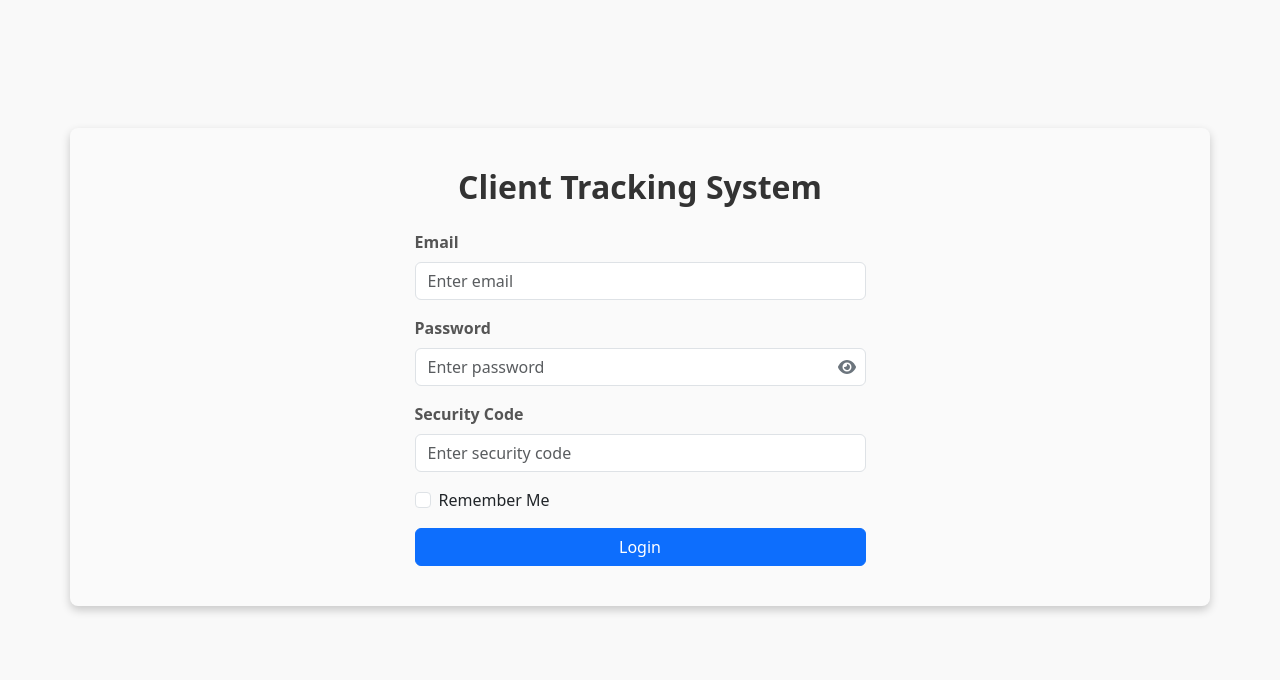
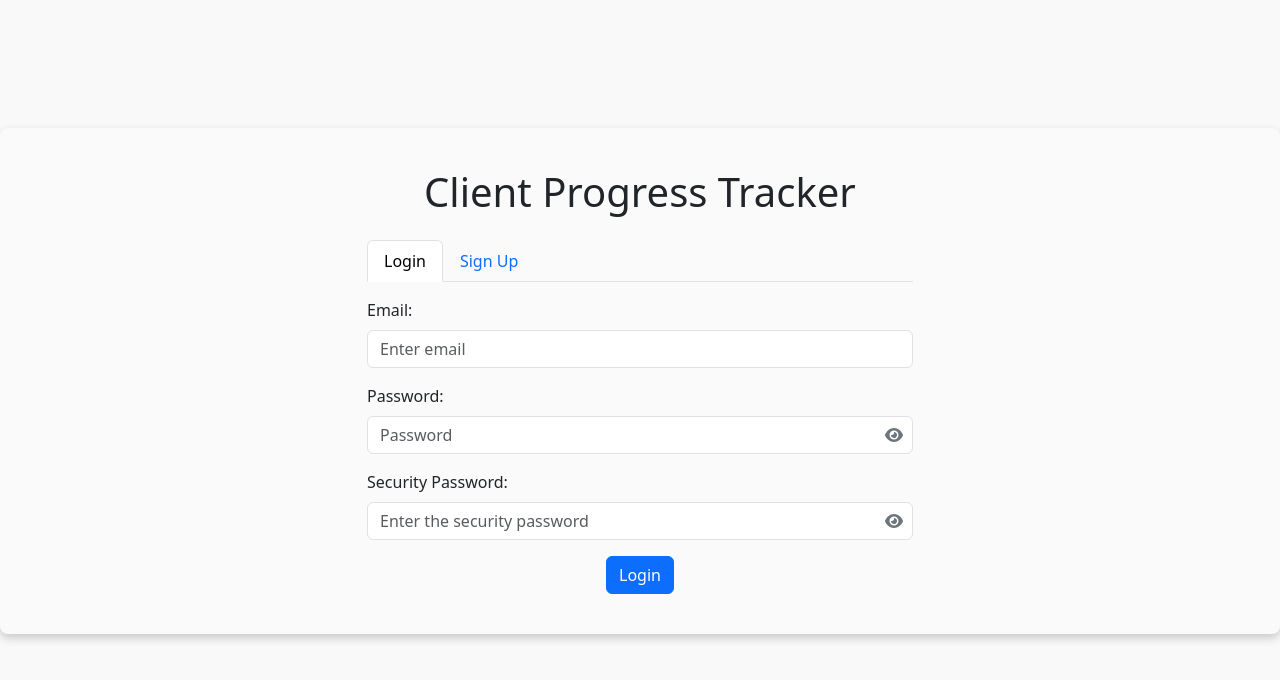
Before and after one commit to Joshua11l/client-tracking-systems, a React (Create React App) app: page /admin in a window 1280 px wide. Shown: the top 680 px of the page. Built offline with nearby package versions, Linux system fonts and the light colour scheme; no server answers.

Commit message:
new changes

```diff
--- a/src/components/ClientList.js
+++ b/src/components/ClientList.js
@@ -31,7 +31,6 @@ const ClientList = ({ clients, onAddUpdate, onClientClick, onEditClient }) => {
                 <hr />
                 <Card.Text className='client-date'><strong>Date:</strong> {new Date(client.date).toLocaleDateString()}</Card.Text>
                 <Card.Text className='client-desc'><strong>Company:</strong> {client.company}</Card.Text>
-                <Card.Text className='client-desc'><strong>Description:</strong> {client.description}</Card.Text>
                 <Card.Text className='client-date'><strong>Projected Completion Date:</strong> {new Date(client.completionDate).toLocaleDateString()}</Card.Text>
                 <Card.Text className='url-client'><a href={client.url} target="_blank" rel="noopener noreferrer">Client URL</a></Card.Text>
                 <div className="status-container">
--- a/src/components/Login.js
+++ b/src/components/Login.js
@@ -1,22 +1,35 @@
 import React, { useState } from 'react';
-import { Container, Button, Form, Alert, Row, Col } from 'react-bootstrap';
+import { Container, Button, Form, Alert, Row, Col, Tabs, Tab } from 'react-bootstrap';
 import { FontAwesomeIcon } from '@fortawesome/react-fontawesome';
 import { faEye, faEyeSlash } from '@fortawesome/free-solid-svg-icons';
-import { signInWithEmailAndPassword } from 'firebase/auth';
-import { doc, getDoc } from 'firebase/firestore';
+import { createUserWithEmailAndPassword, signInWithEmailAndPassword } from 'firebase/auth';
 import { auth, firestore } from '../firebase';
+import { setDoc, doc, getDoc } from 'firebase/firestore';
+import { allowedUsers } from '../allowedEmails'; // Correct the path to allowedEmails.js
 import '../styles/login.css';
 
-const Login = () => {
+const Login = ({ error, loading }) => {
   const [email, setEmail] = useState('');
   const [password, setPassword] = useState('');
-  const [securityCode, setSecurityCode] = useState('');
+  const [name, setName] = useState(''); // Declare name state
+  const [position, setPosition] = useState(''); // Declare position state
   const [showPassword, setShowPassword] = useState(false);
-  const [loginError, setLoginError] = useState('');
-  const [isLoading, setIsLoading] = useState(false);
+  const [showSecurityPassword, setShowSecurityPassword] = useState(false); // New state for security password visibility
+  const [securityPassword, setSecurityPassword] = useState(''); // For the security password
+  const [signUpError, setSignUpError] = useState('');
+  const [isLoading, setIsLoading] = useState(false); // Loading state
+  const [loginError, setLoginError] = useState(''); // Error state for login
 
-  const togglePasswordVisibility = () => {
+  const togglePasswordVisibility = (field) => {
+    if (field === 'password') {
       setShowPassword(!showPassword);
+    } else if (field === 'securityPassword') {
+      setShowSecurityPassword(!showSecurityPassword);
+    }
+  };
+
+  const isEmailAllowed = (email) => {
+    return allowedUsers.some(user => user.email === email);
   };
 
   const verifySecurityPassword = async () => {
@@ -25,27 +38,55 @@ const Login = () => {
 
     if (docSnap.exists()) {
       const storedPassword = docSnap.data().password;
-      return securityCode === storedPassword;
+      return securityPassword === storedPassword;
     } else {
       throw new Error('Security password not found in database.');
     }
   };
 
-  const handleLogin = async (e) => {
+  const handleSignUp = async (e) => {
     e.preventDefault();
-    setLoginError('');
+    setSignUpError('');
     setIsLoading(true);
-
     try {
-      if (!email || !password || !securityCode) {
-        setLoginError('All fields are required.');
+      if (!isEmailAllowed(email)) {
+        setSignUpError("Email not allowed. Please contact support.");
         setIsLoading(false);
         return;
       }
 
       const isPasswordCorrect = await verifySecurityPassword();
       if (!isPasswordCorrect) {
-        setLoginError('Incorrect security code.');
+        setSignUpError("Incorrect security password.");
+        setIsLoading(false);
+        return;
+      }
+
+      const userCredential = await createUserWithEmailAndPassword(auth, email, password);
+      await setDoc(doc(firestore, 'users', userCredential.user.uid), { name, email, position });
+      setIsLoading(false);
+    } catch (error) {
+      console.error("Error signing up", error);
+      setSignUpError("Failed to sign up. Please check your details.");
+      setIsLoading(false);
+    }
+  };
+
+  const handleLogin = async (e) => {
+    e.preventDefault();
+    setSignUpError('');
+    setLoginError(''); // Clear any previous error messages
+    setIsLoading(true);
+    try {
+      if (!email || !password) {
+        setLoginError("Email and Password are required.");
+        setIsLoading(false);
+        return;
+      }
+
+      const isPasswordCorrect = await verifySecurityPassword();
+      if (!isPasswordCorrect) {
+        setLoginError("Incorrect security password.");
         setIsLoading(false);
         return;
       }
@@ -53,23 +94,26 @@ const Login = () => {
       await signInWithEmailAndPassword(auth, email, password);
       setIsLoading(false);
     } catch (error) {
-      console.error('Error logging in:', error);
-      setLoginError('Failed to login. Please check your details.');
+      console.error("Error logging in", error);
+      setLoginError("Failed to login. Please check your details.");
       setIsLoading(false);
     }
   };
 
   return (
-    <Container className="login-container">
-      <Row className="justify-content-center">
-        <Col md={6} lg={5}>
-          <div className="text-center mb-4">
-            <h2 className="login-title">Client Tracking System</h2>
+    <div className="login-container">
+      <Container className="login-form-container">
+        <Row className="justify-content-md-center">
+          <Col md={6}>
+            <div className="text-center">
+              <h1 className="mb-4 dss-font">Client Progress Tracker</h1>
             </div>
+            <Tabs defaultActiveKey="login" id="login-signup-tabs" className="mb-3">
+              <Tab eventKey="login" title="Login">
                 {loginError && <Alert variant="danger">{loginError}</Alert>}
-          <Form onSubmit={handleLogin} className="login-form">
-            <Form.Group controlId="formEmail" className="mb-3">
-              <Form.Label>Email</Form.Label>
+                <Form onSubmit={handleLogin}>
+                  <Form.Group controlId="formEmail">
+                    <Form.Label>Email:</Form.Label>
                     <Form.Control
                       type="email"
                       placeholder="Enter email"
@@ -77,47 +121,119 @@ const Login = () => {
                       onChange={(e) => setEmail(e.target.value)}
                     />
                   </Form.Group>
-            <Form.Group controlId="formPassword" className="mb-3">
-              <Form.Label>Password</Form.Label>
+                  <Form.Group controlId="formPassword" className="mt-3">
+                    <Form.Label>Password:</Form.Label>
                     <div className="password-input-container">
                       <Form.Control
                         type={showPassword ? 'text' : 'password'}
-                  placeholder="Enter password"
+                        placeholder="Password"
                         value={password}
                         onChange={(e) => setPassword(e.target.value)}
                       />
                       <FontAwesomeIcon
                         icon={showPassword ? faEyeSlash : faEye}
-                  onClick={togglePasswordVisibility}
+                        onClick={() => togglePasswordVisibility('password')}
                         className="password-toggle-icon"
                       />
                     </div>
                   </Form.Group>
-            <Form.Group controlId="formSecurityCode" className="mb-3">
-              <Form.Label>Security Code</Form.Label>
+                  <Form.Group controlId="formSecurityPassword" className="mt-3">
+                    <Form.Label>Security Password:</Form.Label>
+                    <div className="password-input-container">
                       <Form.Control
-                type="text"
-                placeholder="Enter security code"
-                value={securityCode}
-                onChange={(e) => setSecurityCode(e.target.value)}
+                        type={showSecurityPassword ? 'text' : 'password'}
+                        placeholder="Enter the security password"
+                        value={securityPassword}
+                        onChange={(e) => setSecurityPassword(e.target.value)}
                       />
-            </Form.Group>
-            <Form.Group controlId="formRememberMe" className="mb-3">
-              <Form.Check type="checkbox" label="Remember Me" />
+                      <FontAwesomeIcon
+                        icon={showSecurityPassword ? faEyeSlash : faEye}
+                        onClick={() => togglePasswordVisibility('securityPassword')}
+                        className="password-toggle-icon"
+                      />
+                    </div>
                   </Form.Group>
                   <div className="text-center">
-              <Button
-                type="submit"
-                className="login-button"
-                disabled={isLoading}
-              >
-                {isLoading ? 'Logging in...' : 'Login'}
+                    <Button variant="primary" type="submit" className="mt-3 small-button" disabled={loading || isLoading}>
+                      {isLoading ? <div className="spinner-border" role="status"></div> : 'Login'}
                     </Button>
                   </div>
                 </Form>
+              </Tab>
+              <Tab eventKey="signup" title="Sign Up">
+                {signUpError && <Alert variant="danger">{signUpError}</Alert>}
+                <Form onSubmit={handleSignUp}>
+                  <Form.Group controlId="formEmail">
+                    <Form.Label>Email:</Form.Label>
+                    <Form.Control
+                      type="email"
+                      placeholder="Enter email"
+                      value={email}
+                      onChange={(e) => setEmail(e.target.value)}
+                    />
+                  </Form.Group>
+                  <Form.Group controlId="formName" className="mt-3">
+                    <Form.Label>Name:</Form.Label>
+                    <Form.Control
+                      type="text"
+                      placeholder="Enter your name"
+                      value={name}
+                      onChange={(e) => setName(e.target.value)}
+                    />
+                  </Form.Group>
+                  <Form.Group controlId="formPosition" className="mt-3">
+                    <Form.Label>Job Position:</Form.Label>
+                    <Form.Control
+                      type="text"
+                      placeholder="Enter your position"
+                      value={position}
+                      onChange={(e) => setPosition(e.target.value)}
+                    />
+                  </Form.Group>
+                  <Form.Group controlId="formPassword" className="mt-3">
+                    <Form.Label>Password:</Form.Label>
+                    <div className="password-input-container">
+                      <Form.Control
+                        type={showPassword ? 'text' : 'password'}
+                        placeholder="Password"
+                        value={password}
+                        onChange={(e) => setPassword(e.target.value)}
+                      />
+                      <FontAwesomeIcon
+                        icon={showPassword ? faEyeSlash : faEye}
+                        onClick={() => togglePasswordVisibility('password')}
+                        className="password-toggle-icon"
+                      />
+                    </div>
+                  </Form.Group>
+                  <Form.Group controlId="formSecurityPassword" className="mt-3">
+                    <Form.Label>Security Password:</Form.Label>
+                    <div className="password-input-container">
+                      <Form.Control
+                        type={showSecurityPassword ? 'text' : 'password'}
+                        placeholder="Enter the security password"
+                        value={securityPassword}
+                        onChange={(e) => setSecurityPassword(e.target.value)}
+                      />
+                      <FontAwesomeIcon
+                        icon={showSecurityPassword ? faEyeSlash : faEye}
+                        onClick={() => togglePasswordVisibility('securityPassword')}
+                        className="password-toggle-icon"
+                      />
+                    </div>
+                  </Form.Group>
+                  <div className="text-center">
+                    <Button variant="primary" type="submit" className="mt-3 small-button" disabled={loading || isLoading}>
+                      {isLoading ? <div className="spinner-border" role="status"></div> : 'Create Account'}
+                    </Button>
+                  </div>
+                </Form>
+              </Tab>
+            </Tabs>
           </Col>
         </Row>
       </Container>
+    </div>
   );
 };
 
--- a/src/components/ProfilePage.js
+++ b/src/components/ProfilePage.js
@@ -4,7 +4,7 @@ import { getAuth } from 'firebase/auth';
 import { getStorage, ref, uploadBytes, getDownloadURL } from 'firebase/storage';
 import { useNavigate } from 'react-router-dom';
 import { FontAwesomeIcon } from '@fortawesome/react-fontawesome';
-import { faUpload } from '@fortawesome/free-solid-svg-icons';
+import { faArrowLeft, faUpload } from '@fortawesome/free-solid-svg-icons';
 import { doc, setDoc, getDoc } from 'firebase/firestore';
 import { firestore } from '../firebase';
 import '../styles/ProfilePage.css';
@@ -77,6 +77,9 @@ const ProfilePage = ({ handleLogout }) => {
 
   return (
     <Container fluid className="profile-page">
+      <Button variant="link" className="back-button1" onClick={() => navigate(-1)}>
+        <FontAwesomeIcon className='back-arrow' icon={faArrowLeft} size="2x" />
+      </Button>
       <Row className="align-items-center justify-content-center mb-3">
         <Col md={6}>
           <h1 className="text-center mb-4 main-head">Profile Page</h1>
```
Also changed, not shown: src/App.js (+13 -1 lines). Lines whose indentation alone changed are shown as unchanged.
